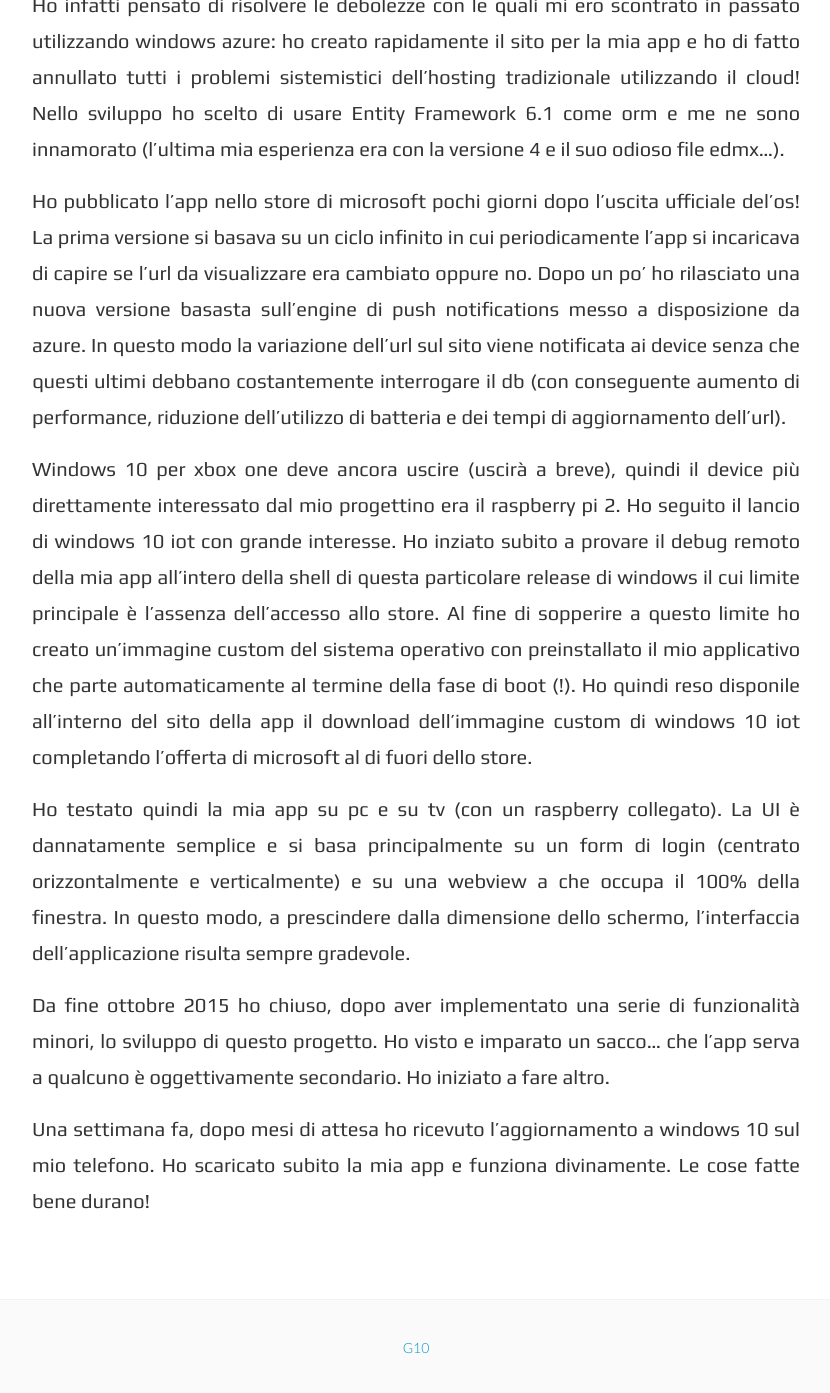
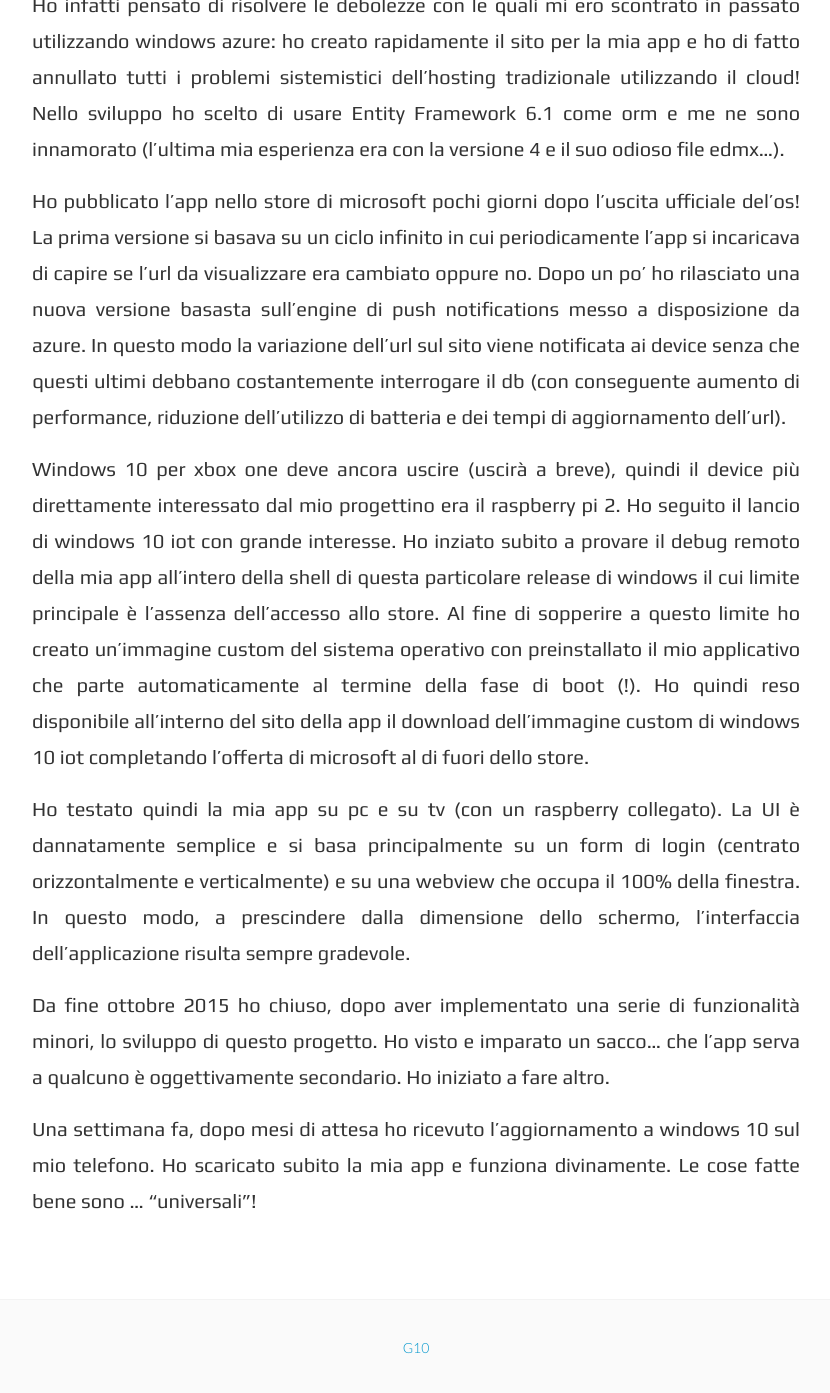
Before and after one commit to zuologio/zuologio.github.io, a Jekyll site: the page built from _posts/2016-05-03-uwp-case-study.markdown, in a window 1280 px wide and 1400 px high, scrolled down 1814 px. Shown: the top 1393 px of the window, without its empty margins (224-1054 px from the left). Built offline with Jekyll 4.4.1, drawn with Linux system fonts in a browser that asks for light colours; some of the changed text lies outside the part shown.

Commit message:
Post update: UWP CASE STUDY

```diff
--- a/_posts/2016-05-03-uwp-case-study.markdown
+++ b/_posts/2016-05-03-uwp-case-study.markdown
@@ -8,15 +8,15 @@
 Ho iniziato a giocare con windows 10 e le app universali 6 mesi prima del lancio al grande pubblico (utilizzando versioni insider e poi rc). Dopo i vari test "hello world" volevo trovare un progetto che "valesse la pena" di impegnare il mio tempo libero (principalmente le notti insonni passate con mia figlia nata da poco).
 
 Ho già fatto in passato app e/o siti web a titolo personale e i principali limiti che ho riscontrato sono:
-- la necessità di manutenere l'hosting (configurare vm, db, iis, deploy, aggiornamenti vari dell'os, credenziali etc... tutta roba che dopo l'entusiasmo del lancio diventa presto una noia e probabile fonte di disservizio)
-- la necessità di "promuovere" l'app. Ok, promuovere è una parola grossa, in ogni caso fare un'app al giorno d'oggi e non avere un sito per presentare l'app stessa non è concepibile.
+- La necessità di manutenere l'hosting (configurare vm, db, iis, deploy, aggiornamenti vari dell'os, credenziali etc... tutta roba che dopo l'entusiasmo del lancio diventa presto una noia e probabile fonte di disservizio).
+- La necessità di "promuovere" l'app. Ok, promuovere è una parola grossa, in ogni caso fare un'app al giorno d'oggi e non avere un sito per presentare l'app stessa non è concepibile.
 
 Ad un certo punto è arrivata l'idea: un sistema per caricare, utilizzando un device master, pagine web su device slave. L'idea di fondo era quella di creare uno strumento per agevolare la visualizzazione di contenuti web su device "particolari" (sprovvisti di tastiera e mouse). Windows 10 infatti gira su piattaforme molto interessanti tra cui, per citarne due a caso: raspberry pi 2 e xbox one che nei loro contesti applicativi non prevedono necessariamente la presenza di tastiera e mouse...
 
 Ho quindi strutturato l'app sviluppando tre componenti:
-1) un sito web di presentazione dell'app e che al tempo stesso è il backend per l'associazione degli url ai vari dispositivi dell'utente (ho usato un azure website)
-2) un'app universale che dopo il login si limita a mostrare l'url impostato dal sito
-3) un layer di servizi utilizzato sia dall'app che dal sito (ho usato gli azure mobile services)
+1) Un sito web di presentazione dell'app e che al tempo stesso è il backend per l'associazione degli url ai vari dispositivi dell'utente (ho usato un azure website).
+2) Un'app universale che dopo il login si limita a mostrare l'url impostato dal sito.
+3) Un layer di servizi utilizzato sia dall'app che dal sito (ho usato gli azure mobile services).
 
 Ho infatti pensato di risolvere le debolezze con le quali mi ero scontrato in passato utilizzando windows azure: ho creato rapidamente il sito per la mia app e ho di fatto annullato tutti i problemi sistemistici dell'hosting tradizionale utilizzando il cloud!
 Nello sviluppo ho scelto di usare Entity Framework 6.1 come orm e me ne sono innamorato (l'ultima mia esperienza era con la versione 4 e il suo odioso file edmx...).
@@ -24,10 +24,10 @@
 Ho pubblicato l'app nello store di microsoft pochi giorni dopo l'uscita ufficiale del'os!
 La prima versione si basava su un ciclo infinito in cui periodicamente l'app si incaricava di capire se l'url da visualizzare era cambiato oppure no. Dopo un po' ho rilasciato una nuova versione basasta sull'engine di push notifications messo a disposizione da azure. In questo modo la variazione dell'url sul sito viene notificata ai device senza che questi ultimi debbano costantemente interrogare il db (con conseguente aumento di performance, riduzione dell'utilizzo di batteria e dei tempi di aggiornamento dell'url).
 
-Windows 10 per xbox one deve ancora uscire (uscirà a breve), quindi il device più direttamente interessato dal mio progettino era il raspberry pi 2. Ho seguito il lancio di windows 10 iot con grande interesse. Ho inziato subito a provare il debug remoto della mia app all'intero della shell di questa particolare release di windows il cui limite principale è l'assenza dell'accesso allo store. Al fine di sopperire a questo limite ho creato un'immagine custom del sistema operativo con preinstallato il mio applicativo che parte automaticamente al termine della fase di boot (!). Ho quindi reso disponile all'interno del sito della app il download dell'immagine custom di windows 10 iot completando l'offerta di microsoft al di fuori dello store.
+Windows 10 per xbox one deve ancora uscire (uscirà a breve), quindi il device più direttamente interessato dal mio progettino era il raspberry pi 2. Ho seguito il lancio di windows 10 iot con grande interesse. Ho inziato subito a provare il debug remoto della mia app all'intero della shell di questa particolare release di windows il cui limite principale è l'assenza dell'accesso allo store. Al fine di sopperire a questo limite ho creato un'immagine custom del sistema operativo con preinstallato il mio applicativo che parte automaticamente al termine della fase di boot (!). Ho quindi reso disponibile all'interno del sito della app il download dell'immagine custom di windows 10 iot completando l'offerta di microsoft al di fuori dello store.
 
-Ho testato quindi la mia app su pc e su tv (con un raspberry collegato). La UI è dannatamente semplice e si basa principalmente su un form di login (centrato orizzontalmente e verticalmente) e su una webview a che occupa il 100% della finestra. In questo modo, a prescindere dalla dimensione dello schermo, l'interfaccia dell'applicazione risulta sempre gradevole.
+Ho testato quindi la mia app su pc e su tv (con un raspberry collegato). La UI è dannatamente semplice e si basa principalmente su un form di login (centrato orizzontalmente e verticalmente) e su una webview che occupa il 100% della finestra. In questo modo, a prescindere dalla dimensione dello schermo, l'interfaccia dell'applicazione risulta sempre gradevole.
 
 Da fine ottobre 2015 ho chiuso, dopo aver implementato una serie di funzionalità minori, lo sviluppo di questo progetto. Ho visto e imparato un sacco... che l'app serva a qualcuno è oggettivamente secondario. Ho iniziato a fare altro.
 
-Una settimana fa, dopo mesi di attesa ho ricevuto l'aggiornamento a windows 10 sul mio telefono. Ho scaricato subito la mia app e funziona divinamente. Le cose fatte bene durano!
+Una settimana fa, dopo mesi di attesa ho ricevuto l'aggiornamento a windows 10 sul mio telefono. Ho scaricato subito la mia app e funziona divinamente. Le cose fatte bene sono ... "universali"!
```
